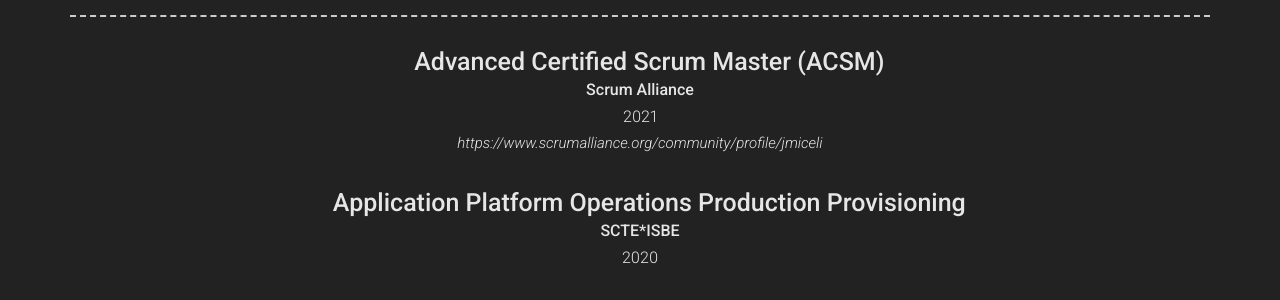
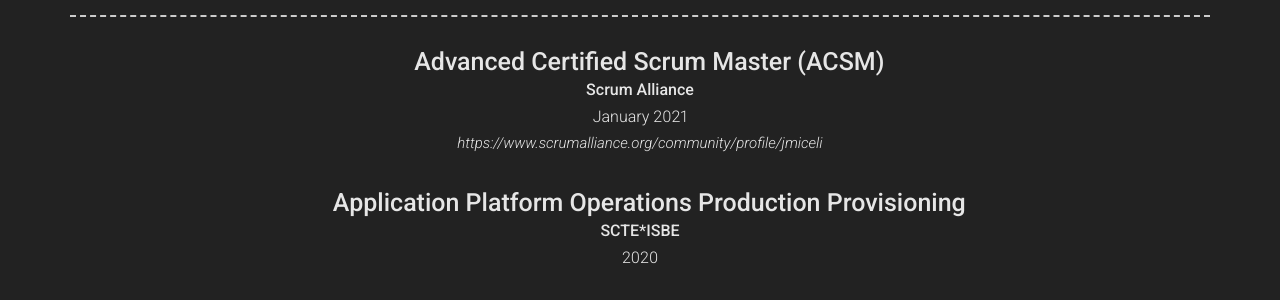
Before and after one commit to stdonexus/janemiceli.github.io, a Jekyll site: the page built from index.md, in a window 1280 px wide and 900 px high, scrolled down 1880 px. Shown: the part 153-453 px from the top of the window. Built offline with Jekyll 4.4.1, drawn with Linux system fonts in a browser that asks for light colours; nearby versions of some CDN libraries.

Commit message:
Update _config.yml
Updated month of certification just got, ACSM

```diff
--- a/_config.yml
+++ b/_config.yml
@@ -175,7 +175,7 @@ content:
       - layout: top-middle
         title: Advanced Certified Scrum Master (ACSM)
         sub_title: Scrum Alliance
-        caption: 2021
+        caption: January 2021
         link: https://www.scrumalliance.org/community/profile/jmiceli
         #quote: >
         #  Short institution or course description (optional)
```
